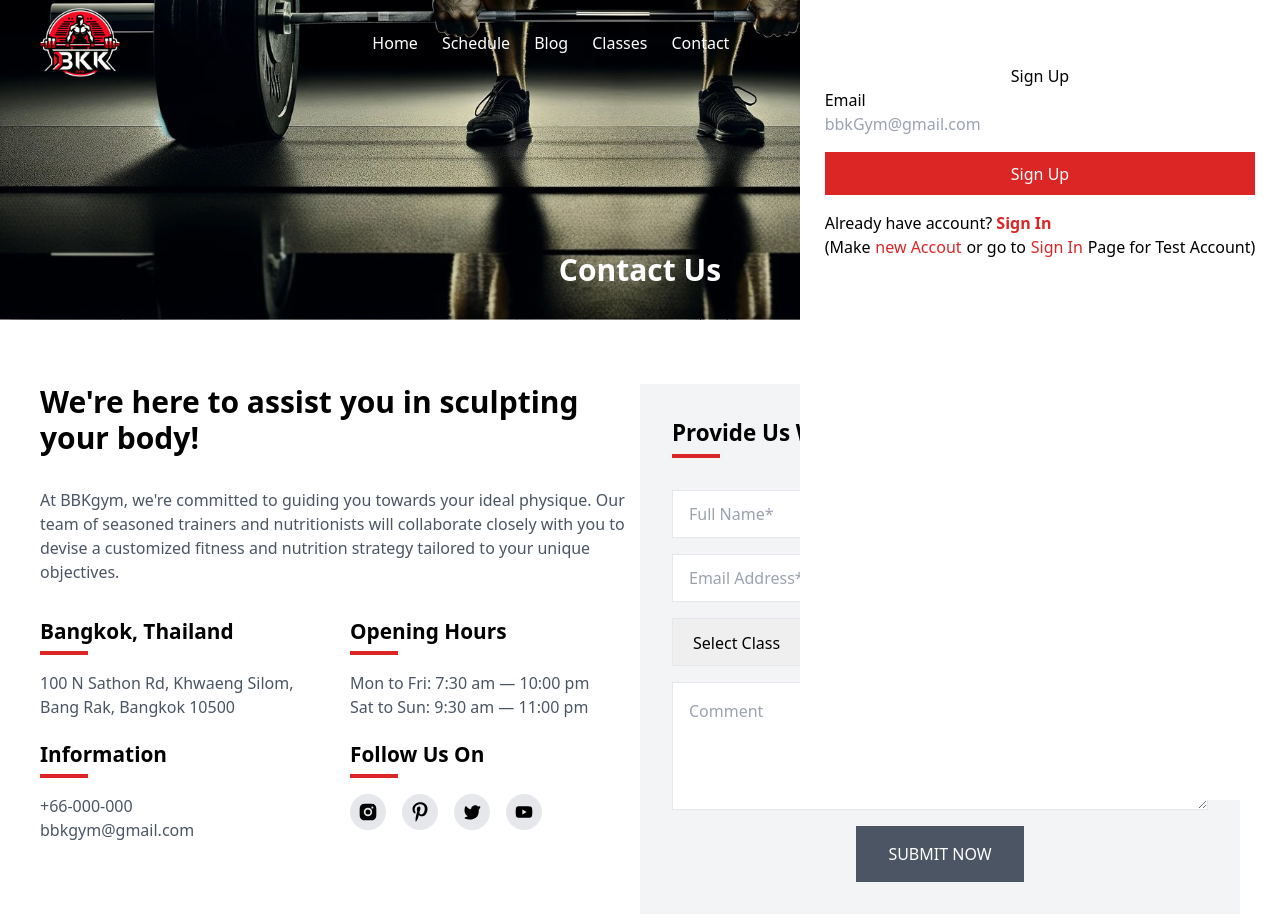
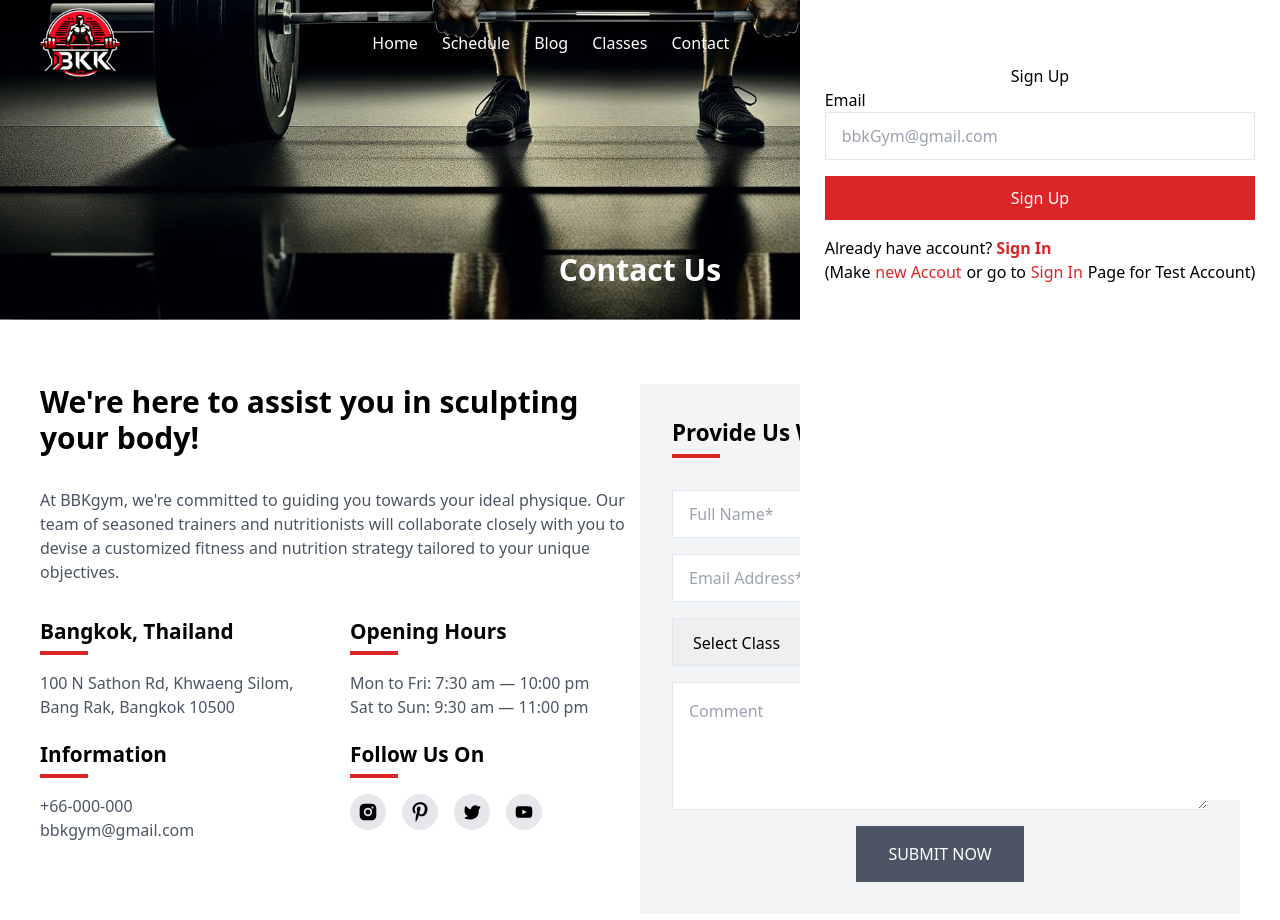
Before and after one commit to OnigiriKing/new-project, a React (Create React App) app: page /contact in a window 1280 px wide. Shown: the top 920 px of the page. Built offline with nearby package versions, Linux system fonts and the light colour scheme.

Commit message:
Style update

```diff
--- a/src/components/contactComp/ContactComp.jsx
+++ b/src/components/contactComp/ContactComp.jsx
@@ -61,15 +61,9 @@ export default function ContactComp() {
               <h3 class="contact-page-header text-[1.4rem]">
                 Provide Us With Your Details
               </h3>
-              <input
-                placeholder="Full Name*"
-                class="py-[.7rem] px-[1rem] border-gray-200 border-[1px]"
-              ></input>
-              <input
-                placeholder="Email Address*"
-                class="py-[.7rem] px-[1rem] border-gray-200 border-[1px]"
-              ></input>
-              <select class="py-[.7rem] px-[1rem] border-gray-200 border-[1px] h-[3rem] w-full">
+              <input placeholder="Full Name*" class="input-style"></input>
+              <input placeholder="Email Address*" class="input-style"></input>
+              <select class="input-style h-[3rem] w-full">
                 <option>Select Class</option>
                 {Object.keys(classesList).map((el) => {
                   const element = classesList[el];
--- a/src/components/headerComp/Header.Login/Login.jsx
+++ b/src/components/headerComp/Header.Login/Login.jsx
@@ -6,7 +6,7 @@ export default function Login() {
         <div class="flex flex-col gap-[1rem]">
           <div class="flex flex-col">
             <label>Email</label>
-            <input placeholder="bbkGym@gmail.com"></input>
+            <input placeholder="bbkGym@gmail.com" class="input-style"></input>
           </div>
           <button class="bg-red-600 text-white py-[.6rem]">Sign Up</button>
           <div>
--- a/src/style/costomClass.css
+++ b/src/style/costomClass.css
@@ -212,3 +212,14 @@
 .contact-page-text {
   color: #4b5563;
 }
+
+
+
+.input-style {
+  padding-top: 0.7rem;
+  padding-bottom: 0.7rem;
+  padding-left: 1rem;
+  padding-right: 1rem;
+  border-color: #e2e8f0; /* This is the color code for gray-200 */
+  border-width: 1px;
+}
```
